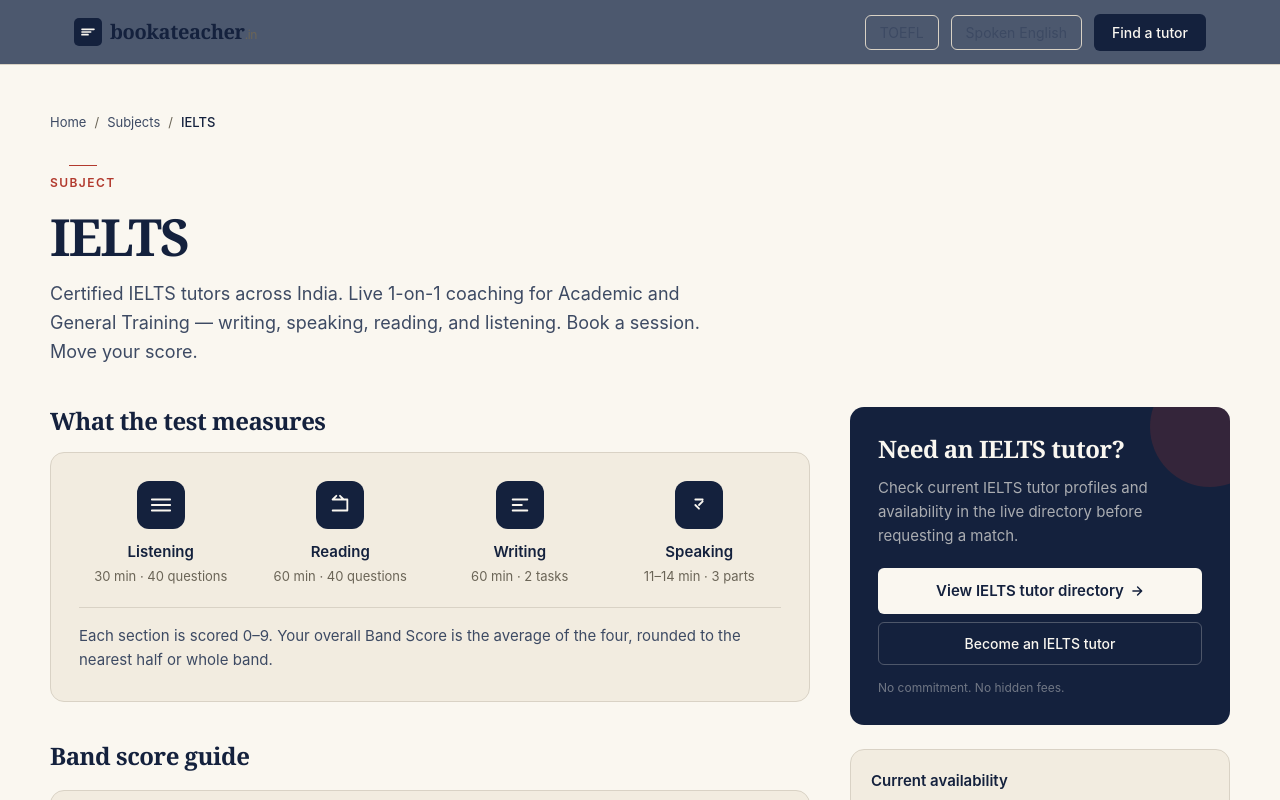
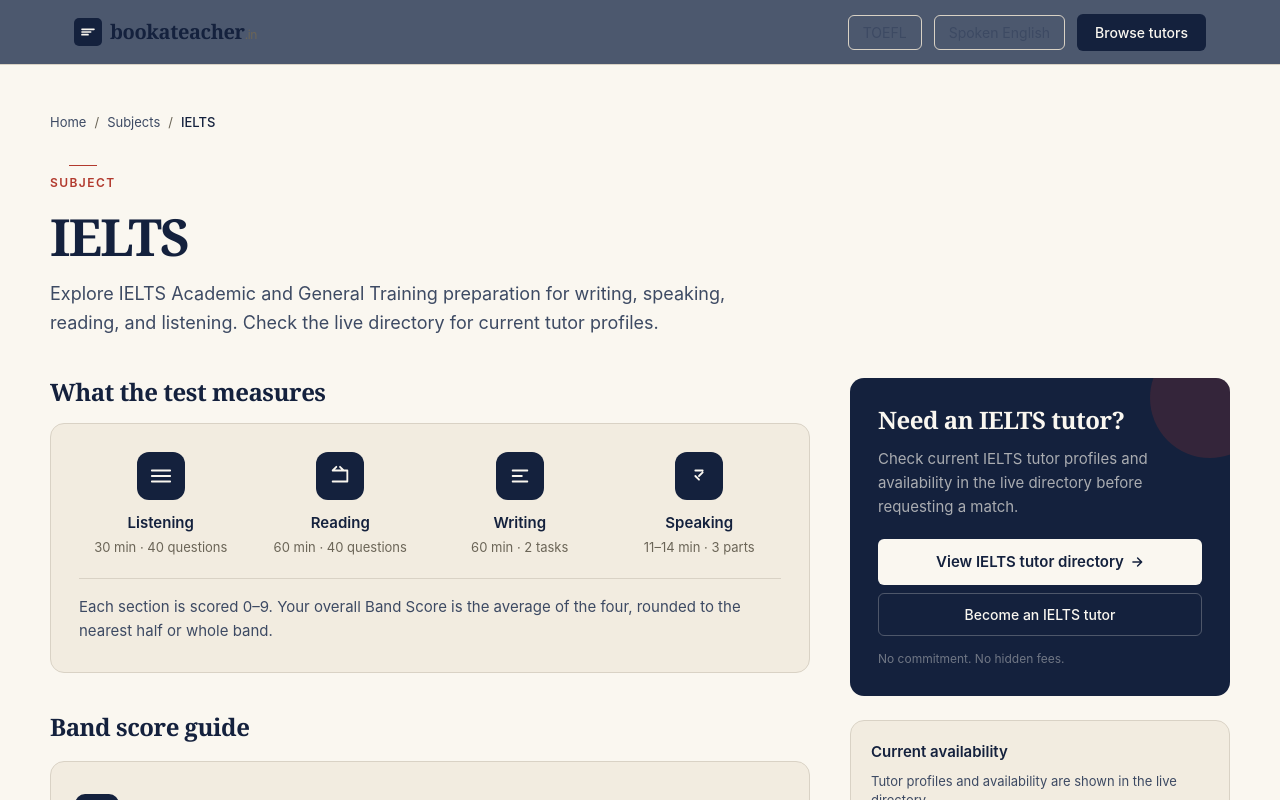
Before and after one commit to rohandhir10/bookateacher, a Next.js app: page /subjects/ielts in a window 1280 px wide. Shown: the top 800 px of the page. Built offline with nearby package versions, Linux system fonts and the light colour scheme.

Commit message:
fix(ux): route subject browsing to live directory

```diff
--- a/src/app/subjects/ielts/page.tsx
+++ b/src/app/subjects/ielts/page.tsx
@@ -262,8 +262,8 @@ export default function IeltsSubjectPage() {
             <Link href="/subjects/spoken-english" style={{ fontSize: "0.875rem", color: INK_SOFT, textDecoration: "none", padding: "6px 14px", border: `1px solid ${LINE}`, borderRadius: 6, transition: "all 0.15s" }}>
               Spoken English
             </Link>
-            <Link href="/register" style={{ display: "inline-flex", alignItems: "center", gap: 6, padding: "8px 18px", borderRadius: 6, fontSize: "0.875rem", fontWeight: 500, background: INK, color: PAPER, textDecoration: "none", transition: "all 0.15s" }}>
-              Find a tutor
+            <Link href="/tutors" style={{ display: "inline-flex", alignItems: "center", gap: 6, padding: "8px 18px", borderRadius: 6, fontSize: "0.875rem", fontWeight: 500, background: INK, color: PAPER, textDecoration: "none", transition: "all 0.15s" }}>
+              Browse tutors
             </Link>
           </div>
         </div>
@@ -320,8 +320,7 @@ export default function IeltsSubjectPage() {
               IELTS
             </h1>
             <p style={{ fontSize: "1.125rem", color: INK_SOFT, lineHeight: 1.6, maxWidth: 680 }}>
-              Certified IELTS tutors across India. Live 1-on-1 coaching for Academic and General Training — writing, speaking, reading, and listening.
-              Book a session. Move your score.
+              Explore IELTS Academic and General Training preparation for writing, speaking, reading, and listening. Check the live directory for current tutor profiles.
             </p>
           </div>
 
--- a/src/app/subjects/spoken-english/page.tsx
+++ b/src/app/subjects/spoken-english/page.tsx
@@ -233,8 +233,8 @@ export default function SpokenEnglishSubjectPage() {
             <Link href="/subjects/toefl" style={{ fontSize: "0.875rem", color: INK_SOFT, textDecoration: "none", padding: "6px 14px", border: `1px solid ${LINE}`, borderRadius: 6, transition: "all 0.15s" }}>
               TOEFL
             </Link>
-            <Link href="/register" style={{ display: "inline-flex", alignItems: "center", gap: 6, padding: "8px 18px", borderRadius: 6, fontSize: "0.875rem", fontWeight: 500, background: INK, color: PAPER, textDecoration: "none", transition: "all 0.15s" }}>
-              Find a tutor
+            <Link href="/tutors" style={{ display: "inline-flex", alignItems: "center", gap: 6, padding: "8px 18px", borderRadius: 6, fontSize: "0.875rem", fontWeight: 500, background: INK, color: PAPER, textDecoration: "none", transition: "all 0.15s" }}>
+              Browse tutors
             </Link>
           </div>
         </div>
@@ -288,8 +288,7 @@ export default function SpokenEnglishSubjectPage() {
               Spoken English
             </h1>
             <p style={{ fontSize: "1.125rem", color: INK_SOFT, lineHeight: 1.6, maxWidth: 680 }}>
-              Spoken English tutors for confidence, fluency, and real conversation — not scripts.
-              Pronunciation, vocabulary for your situation, and the exact words you need. Live 1-on-1 sessions. Book a session.
+              Explore spoken English preparation for confidence, fluency, and real conversation. Check the live directory for current tutor profiles.
             </p>
           </div>
 
--- a/src/app/subjects/toefl/page.tsx
+++ b/src/app/subjects/toefl/page.tsx
@@ -257,8 +257,8 @@ export default function ToeflSubjectPage() {
             <Link href="/subjects/spoken-english" style={{ fontSize: "0.875rem", color: INK_SOFT, textDecoration: "none", padding: "6px 14px", border: `1px solid ${LINE}`, borderRadius: 6, transition: "all 0.15s" }}>
               Spoken English
             </Link>
-            <Link href="/register" style={{ display: "inline-flex", alignItems: "center", gap: 6, padding: "8px 18px", borderRadius: 6, fontSize: "0.875rem", fontWeight: 500, background: INK, color: PAPER, textDecoration: "none", transition: "all 0.15s" }}>
-              Find a tutor
+            <Link href="/tutors" style={{ display: "inline-flex", alignItems: "center", gap: 6, padding: "8px 18px", borderRadius: 6, fontSize: "0.875rem", fontWeight: 500, background: INK, color: PAPER, textDecoration: "none", transition: "all 0.15s" }}>
+              Browse tutors
             </Link>
           </div>
         </div>
@@ -312,8 +312,8 @@ export default function ToeflSubjectPage() {
               TOEFL
             </h1>
             <p style={{ fontSize: "1.125rem", color: INK_SOFT, lineHeight: 1.6, maxWidth: 680 }}>
-              Certified TOEFL iBT tutors for US university applications. Section-by-section coaching — Reading, Listening, Speaking, Writing.
-              Strategy for every question type. Full-length mock tests. Book a session.
+              Explore TOEFL iBT preparation for US university applications, with guidance for all four sections. Check the live directory for current tutor profiles.
+              Strategy for every question type and full-length mock tests.
             </p>
           </div>
 
--- a/src/app/tutors/page.tsx
+++ b/src/app/tutors/page.tsx
@@ -573,7 +573,7 @@ export default async function TutorsPage() {
                 lineHeight: 1.2,
               }}
             >
-              Don&apos;t see the right tutor?
+              Need help with tutor availability?
             </h2>
             <p
               style={{
@@ -583,10 +583,10 @@ export default async function TutorsPage() {
                 lineHeight: 1.6,
               }}
             >
-              Tell us your goal. We&apos;ll match you with the right person within 24 hours.
+              Have a question about current profiles or availability? Contact us and tell us what you are looking for.
             </p>
             <Link
-              href="/register?role=student"
+              href="/contact"
               style={{
                 display: "inline-block",
                 background: PAPER,
@@ -600,7 +600,7 @@ export default async function TutorsPage() {
                 fontFamily: "'Inter', sans-serif",
               }}
             >
-              Get matched now
+              Contact us
             </Link>
           </div>
         </div>
```
Also changed, not shown: 2 other files (tests, documents, lock files or other folders).
